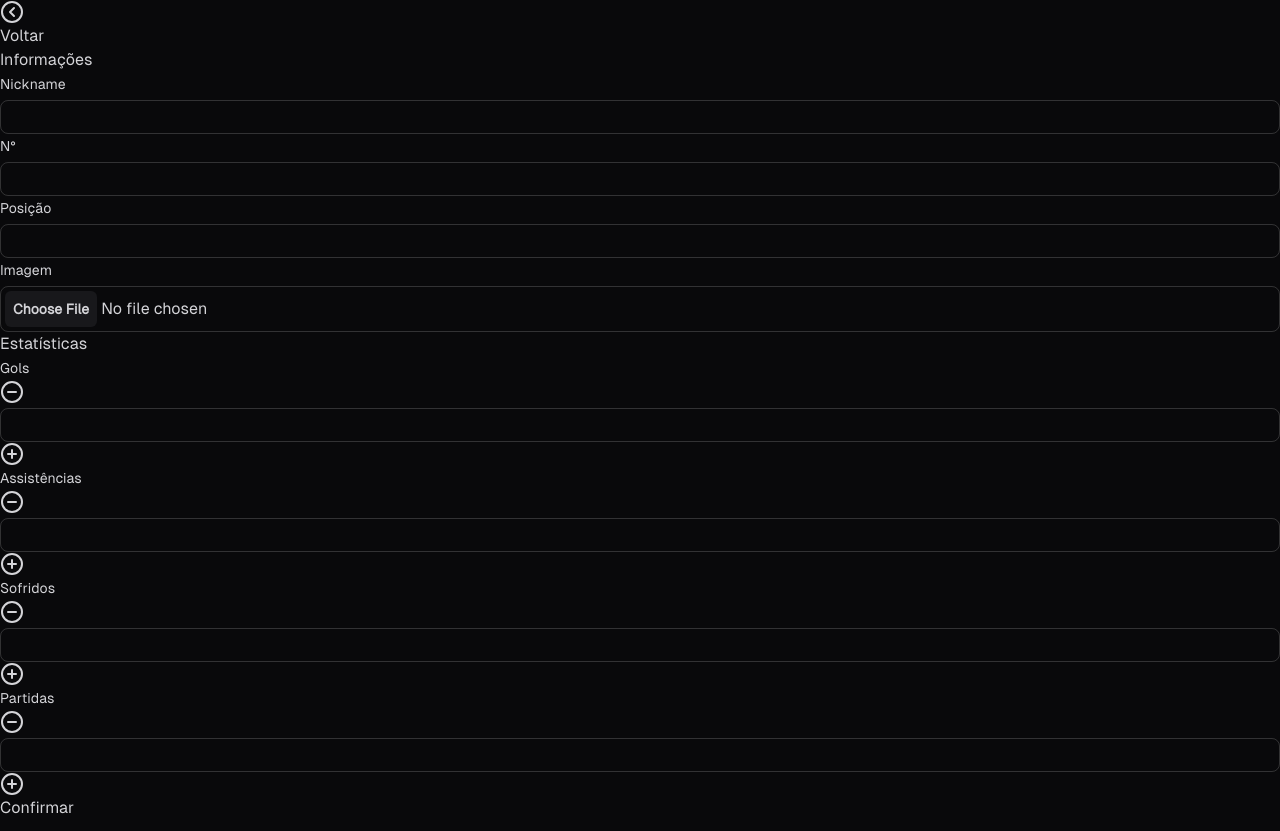
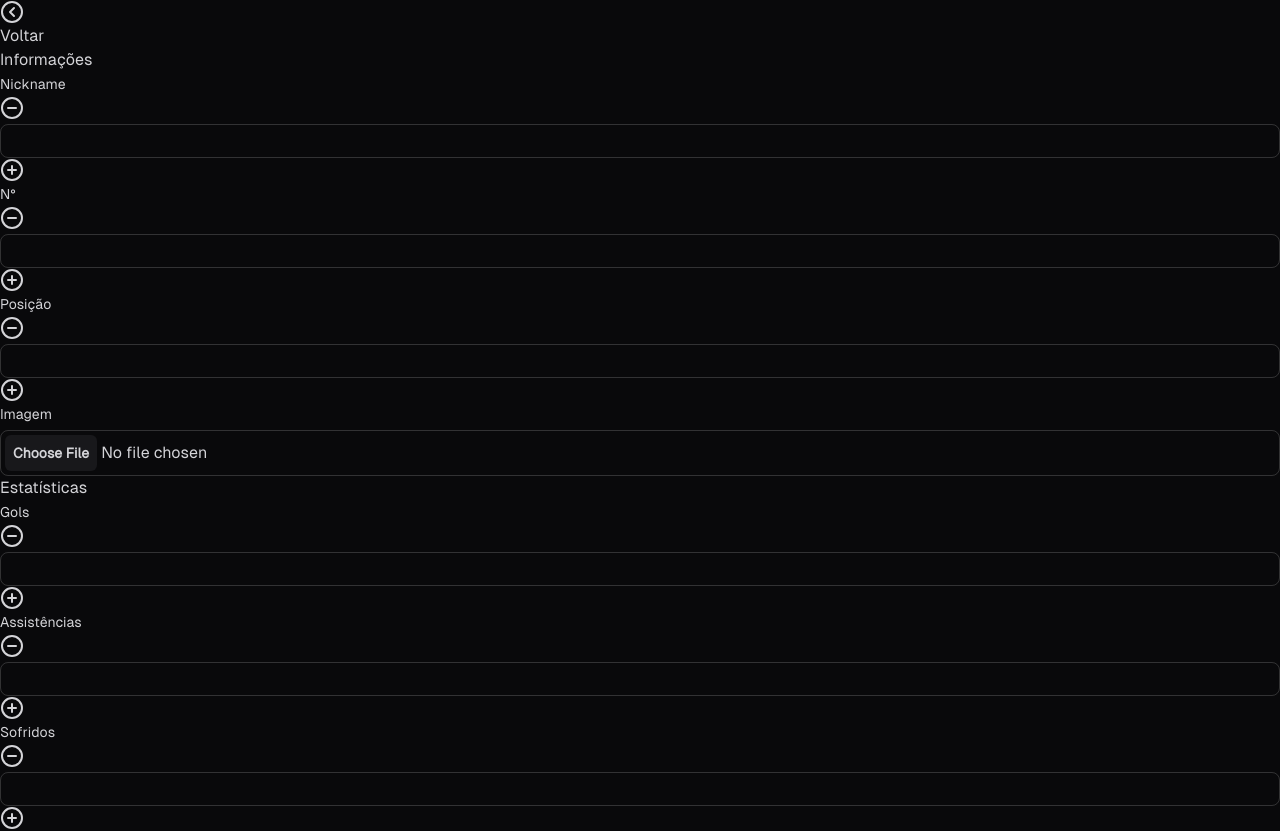
Before and after one commit to Mulinatti/CRF-WOF, a React (Vite) app: page /admin/form/1 in a window 1280 px wide. Shown: the top 831 px of the page. Built offline with nearby package versions, Linux system fonts and the light colour scheme.

Commit message:
form component refactored

```diff
--- a/src/App.tsx
+++ b/src/App.tsx
@@ -17,6 +17,7 @@ const App = () => {
         <Route path="/players/:name" element={<PlayerPage/>}/>
         <Route path="/admin" element={<Admin/>}/>
         <Route path="/admin/form/:id" element={<FormPage/>}/>
+        <Route path="/admin/form/create" element={<FormPage/>}/>
       </Routes>
     </BrowserRouter>
   )
--- /dev/null
+++ b/src/components/FieldSet/index.tsx
@@ -0,0 +1,23 @@
+import { MinusCircle, PlusCircle } from "lucide-react";
+
+interface FieldSetProps {
+  width?: string;
+  label: string;
+  stat?: boolean;
+}
+
+
+const FieldSet = ({ label, width = "w-full", stat = false}: FieldSetProps) => {
+  return (
+    <fieldset className={`${width}`}>
+            <label className="block mx-2">{label}</label>
+            <div className="flex items-center">
+              <MinusCircle className={`cursor-pointer ${!stat && "hidden"}`}/>
+              <input className={`${width} mx-2`} type="text" />
+              <PlusCircle className={`cursor-pointer ${!stat && "hidden"}`} />
+            </div>
+    </fieldset>
+  );
+};
+
+export default FieldSet;
--- a/src/pages/Admin/index.tsx
+++ b/src/pages/Admin/index.tsx
@@ -1,8 +1,9 @@
-import { Plus } from "lucide-react";
+import { PlusCircle } from "lucide-react";
 import Actions from "../../components/Actions";
 import { useEffect, useState } from "react";
 import http from "../../api/connection";
 import IPlayer from "../../interfaces/IPlayer";
+import { Link } from "react-router-dom";
 
 const Admin = () => {
   const [players, setPlayers] = useState<IPlayer[]>([]);
@@ -23,12 +24,12 @@ const Admin = () => {
               <th className="text-start">Nick</th>
               <th className="text-start">Posição</th>
               <th>
-                <div>
-                  <Plus
+                <Link to="/admin/form/create">
+                  <PlusCircle
                     size={20}
                     className="bg-zinc-300 hover:bg-zinc-950 transition-all border border-transparent hover:border-zinc-300 rounded-full text-zinc-900 hover:text-zinc-300 cursor-pointer"
                   />
-                </div>
+                </Link>
               </th>
             </tr>
           </thead>
--- a/src/pages/FormPage/index.tsx
+++ b/src/pages/FormPage/index.tsx
@@ -1,9 +1,8 @@
 import {
   ChevronLeftCircle,
-  MinusCircle,
-  PlusCircle,
 } from "lucide-react";
-import { useNavigate } from "react-router-dom";
+import { useLocation, useNavigate } from "react-router-dom";
+import FieldSet from "../../components/FieldSet";
 
 const FormPage = () => {
   const back = useNavigate();
@@ -21,60 +20,27 @@ const FormPage = () => {
         <section>
           <legend className="text-xl mb-4 font-bold">Informações</legend>
           <div className="flex justify-center">
-            <fieldset className="w-full mr-1">
-              <label className="block">Nickname</label>
-              <input type="text" />
-            </fieldset>
-            <fieldset className="w-12">
-              <label className="block">N°</label>
-              <input type="text-center" />
-            </fieldset>
+            <FieldSet label="Nickname"/>
+            <FieldSet label="N°" width="w-12"/>
           </div>
-          <fieldset>
-            <label>Posição</label>
-            <input type="text" />
-          </fieldset>
-          <fieldset className="my-4">
-            <label className="block">Imagem</label>
-            <input className="text-xs md:text-sm" type="file"/>
+          <FieldSet label="Posição"/>
+          <fieldset className="my-4 w-full">
+            <label className="block mx-2">Imagem</label>
+            <div className="flex items-center">
+              <input className="text-xs w-full mx-2 md:text-sm" type="file"/>
+            </div>
           </fieldset>
         </section>
         <section>
           <legend className="text-xl mb-4 font-bold">Estatísticas</legend>
-          <fieldset>
-            <label className="block">Gols</label>
-            <div className="flex items-center">
-              <MinusCircle className="cursor-pointer"/>
-              <input className="w-12 mx-2" type="text" />
-              <PlusCircle className="cursor-pointer" />
-            </div>
-          </fieldset>
-          <fieldset>
-            <label className="block">Assistências</label>
-            <div className="flex items-center">
-              <MinusCircle  className="cursor-pointer"/>
-              <input className="w-12 mx-2" type="text" />
-              <PlusCircle  className="cursor-pointer"/>
-            </div>
-          </fieldset>
-          <fieldset>
-            <label className="block">Sofridos</label>
-            <div className="flex items-center">
-              <MinusCircle  className="cursor-pointer"/>
-              <input className="w-12 mx-2" type="text" />
-              <PlusCircle  className="cursor-pointer"/>
-            </div>
-          </fieldset>
-          <fieldset>
-            <label className="block">Partidas</label>
-            <div className="flex items-center">
-              <MinusCircle  className="cursor-pointer"/>
-              <input className="w-12 mx-2" type="text" />
-              <PlusCircle  className="cursor-pointer"/>
-            </div>
-          </fieldset>
+          <FieldSet stat width="w-12" label="Gols"/>
+          <FieldSet stat width="w-12" label="Assistências"/>
+          <FieldSet stat width="w-12" label="Sofridos"/>
+          <FieldSet stat width="w-12" label="Partidas"/>
         </section>
-        <button className="p-3 w-full border border-transparent hover:bg-zinc-950 hover:border-zinc-300/50 transition-all bg-zinc-900 rounded-lg text-sm font-bold">Confirmar</button>
+        <div className="flex items-center">
+          <button className="p-3 mx-2 w-full border border-transparent hover:bg-zinc-950 hover:border-zinc-300/50 transition-all bg-zinc-900 rounded-lg text-sm font-bold">Confirmar</button>
+        </div>
       </form>
     </main>
   );
```
